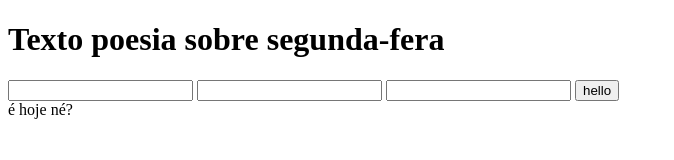
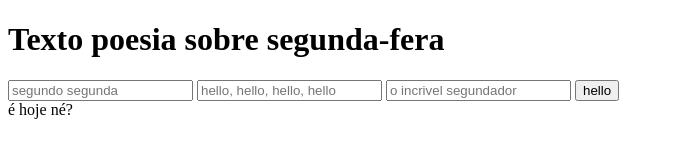
Before and after one commit to Alex-H-Bastos/segund-o, a plain HTML site: page index.html in a window 1280 px wide. Shown: the whole page, without its empty margins (0-674 px from the left). Drawn offline with Linux system fonts and the light colour scheme.

Commit message:
placed holder

```diff
--- a/index.html
+++ b/index.html
@@ -7,9 +7,9 @@
 </head>
 <body>
     <h1>Texto poesia sobre segunda-fera</h1>
-    <input type="text">
-    <input type="text">
-    <input type="text">
+    <input type="text" placeholder="segundo segunda">
+    <input type="text" placeholder="hello, hello, hello, hello">
+    <input type="text" placeholder="o incrivel segundador">
     <button>hello</button>
     <footer>é hoje né?</footer>
 </body>
```
